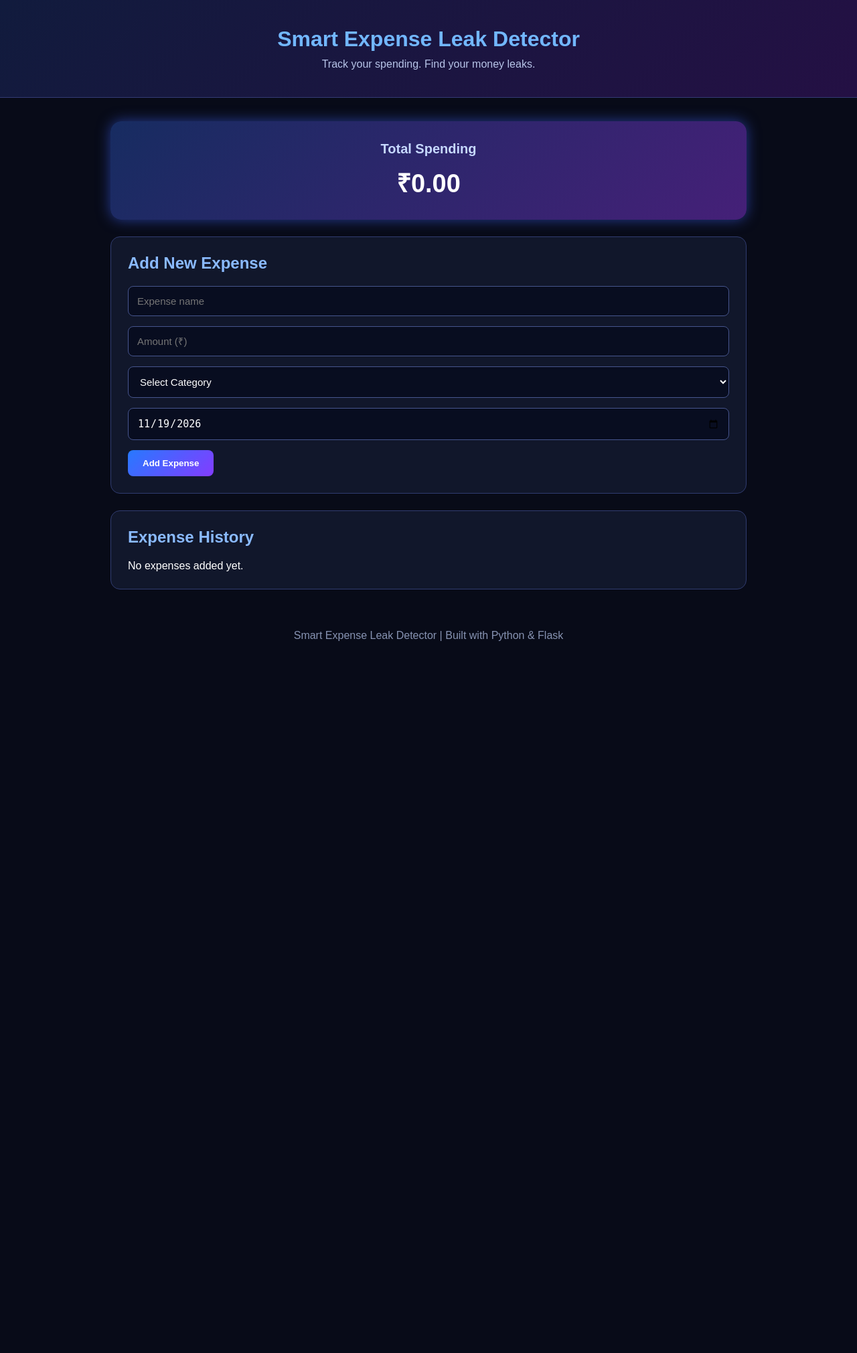
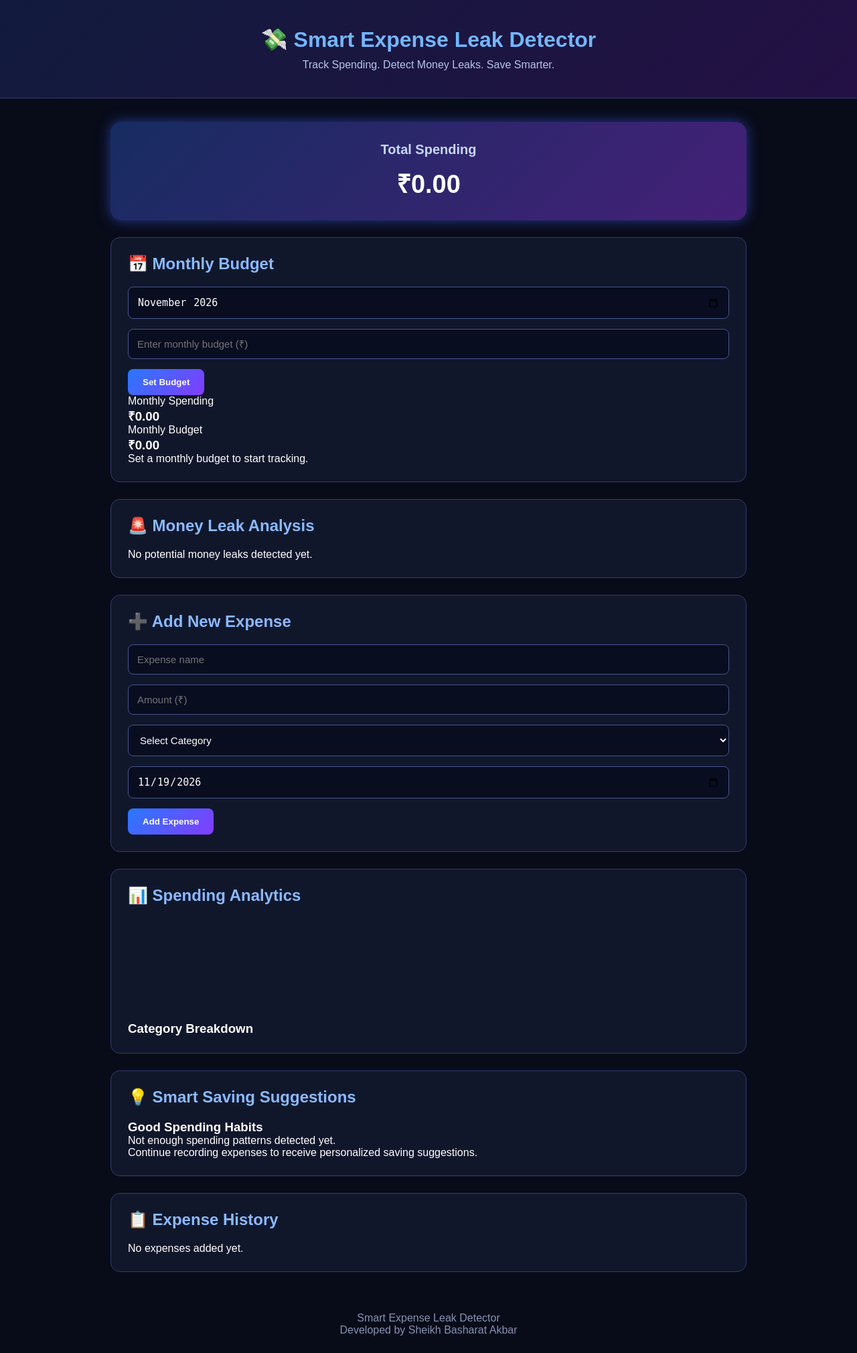
Before and after one commit to Xhkbasharat/Smart-Expense-Leak-Detector, a Flask app: page / in a window 1280 px wide. Shown: the whole page at 67% size. Before the commit the page ends 957 px from the top, so only its background shows below. Run offline with Flask 3, Linux system fonts and the light colour scheme; a map, chart or similar area stays blank.

Commit message:
Enhance index.html with new elements and styles
Updated HTML structure and content for improved clarity and user experience.

```diff
--- a/templates/index.html
+++ b/templates/index.html
@@ -1,9 +1,13 @@
 
 <!DOCTYPE html>
 <html lang="en">
+
 <head>
     <meta charset="UTF-8">
-    <meta name="viewport" content="width=device-width, initial-scale=1.0">
+
+    <meta name="viewport"
+          content="width=device-width, initial-scale=1.0">
+
     <title>Smart Expense Leak Detector</title>
 
     <link rel="stylesheet"
@@ -13,17 +17,20 @@
 <body>
 
 <header>
-    <h1>Smart Expense Leak Detector</h1>
-    <p>Track your spending. Find your money leaks.</p>
+    <h1>💸 Smart Expense Leak Detector</h1>
+    <p>Track Spending. Detect Money Leaks. Save Smarter.</p>
 </header>
 
 <main>
 
+    <!-- TOTAL SPENDING -->
     <section class="summary">
         <h2>Total Spending</h2>
         <h1>₹{{ "%.2f"|format(total) }}</h1>
     </section>
 
+
+    <!-- FLASH MESSAGES -->
     {% with messages = get_flashed_messages() %}
         {% if messages %}
             {% for message in messages %}
@@ -32,10 +39,135 @@
         {% endif %}
     {% endwith %}
 
+
+    <!-- MONTHLY BUDGET -->
+    <section class="card budget-card">
+
+        <h2>📅 Monthly Budget</h2>
+
+        <form action="{{ url_for('set_budget') }}"
+              method="POST">
+
+            <input type="month"
+                   name="month"
+                   value="{{ current_month }}"
+                   required>
+
+            <input type="number"
+                   name="amount"
+                   placeholder="Enter monthly budget (₹)"
+                   min="0.01"
+                   step="0.01"
+                   required>
+
+            <button type="submit">Set Budget</button>
+
+        </form>
+
+        <div class="budget-stats">
+
+            <div>
+                <p>Monthly Spending</p>
+                <h3>₹{{ "%.2f"|format(monthly_total) }}</h3>
+            </div>
+
+            <div>
+                <p>Monthly Budget</p>
+                <h3>₹{{ "%.2f"|format(budget_amount) }}</h3>
+            </div>
+
+        </div>
+
+        {% if budget_amount > 0 %}
+
+            {% if remaining >= 0 %}
+                <p>
+                    Remaining: ₹{{ "%.2f"|format(remaining) }}
+                </p>
+            {% else %}
+                <p>
+                    Overspent: ₹{{ "%.2f"|format(-remaining) }}
+                </p>
+            {% endif %}
+
+            <div class="budget-progress">
+
+                <div class="budget-progress-fill"
+                     style="width: {{ [budget_percentage, 100]|min }}%">
+                </div>
+
+            </div>
+
+            <p>{{ "%.1f"|format(budget_percentage) }}% of budget used</p>
+
+            {% if budget_percentage >= 100 %}
+                <p class="budget-alert danger">
+                    ⚠️ Monthly budget exceeded!
+                </p>
+
+            {% elif budget_percentage >= 80 %}
+                <p class="budget-alert warning">
+                    ⚠️ You are approaching your budget limit.
+                </p>
+
+            {% else %}
+                <p class="budget-alert safe">
+                    ✓ You are within your budget.
+                </p>
+            {% endif %}
+
+        {% else %}
+
+            <p>Set a monthly budget to start tracking.</p>
+
+        {% endif %}
+
+    </section>
+
+
+    <!-- MONEY LEAK DETECTION -->
+    <section class="card leak-card">
+
+        <h2>🚨 Money Leak Analysis</h2>
+
+        {% if leaks %}
+
+            {% for leak in leaks %}
+
+                <div class="leak-item">
+
+                    <h3>{{ leak.title }}</h3>
+
+                    <p>{{ leak.message }}</p>
+
+                    <strong>
+                        ₹{{ "%.2f"|format(leak.total) }}
+                    </strong>
+
+                    <small>
+                        {{ leak.count }} transactions
+                    </small>
+
+                </div>
+
+            {% endfor %}
+
+        {% else %}
+
+            <p>No potential money leaks detected yet.</p>
+
+        {% endif %}
+
+    </section>
+
+
+    <!-- ADD EXPENSE -->
     <section class="card">
-        <h2>Add New Expense</h2>
 
-        <form action="{{ url_for('add_expense') }}" method="POST">
+        <h2>➕ Add New Expense</h2>
+
+        <form action="{{ url_for('add_expense') }}"
+              method="POST">
 
             <input type="text"
                    name="title"
@@ -51,6 +183,7 @@
                    required>
 
             <select name="category" required>
+
                 <option value="">Select Category</option>
                 <option>Food</option>
                 <option>Transport</option>
@@ -58,6 +191,7 @@
                 <option>Bills</option>
                 <option>Entertainment</option>
                 <option>Other</option>
+
             </select>
 
             <input type="date"
@@ -67,51 +201,200 @@
             <button type="submit">Add Expense</button>
 
         </form>
+
     </section>
 
+
+    <!-- EXPENSE ANALYTICS -->
+    <section class="card analytics-card">
+
+        <h2>📊 Spending Analytics</h2>
+
+        <div class="chart-container">
+            <canvas id="expenseChart"></canvas>
+        </div>
+
+        <h3 class="analytics-heading">
+            Category Breakdown
+        </h3>
+
+        <div class="category-list">
+
+            {% for category in chart_labels %}
+
+                <div class="category-item">
+
+                    <span>{{ category }}</span>
+
+                    <strong>
+                        ₹{{ "%.2f"|format(chart_values[loop.index0]) }}
+                    </strong>
+
+                </div>
+
+            {% endfor %}
+
+        </div>
+
+    </section>
+
+
+    <!-- SMART SAVING SUGGESTIONS -->
+    <section class="card savings-card">
+
+        <h2>💡 Smart Saving Suggestions</h2>
+
+        {% for tip in saving_tips %}
+
+            <div class="saving-item">
+
+                <h3>{{ tip.title }}</h3>
+
+                <p>{{ tip.message }}</p>
+
+                <div class="saving-suggestion">
+                    {{ tip.suggestion }}
+                </div>
+
+            </div>
+
+        {% endfor %}
+
+    </section>
+
+
+    <!-- EXPENSE HISTORY -->
     <section class="card">
-        <h2>Expense History</h2>
+
+        <h2>📋 Expense History</h2>
 
         {% if expenses %}
+
             <div class="expense-list">
 
                 {% for expense in expenses %}
+
                     <div class="expense-item">
 
                         <div>
+
                             <h3>{{ expense.title }}</h3>
+
                             <p>{{ expense.category }}</p>
-                            <small>{{ expense.expense_date }}</small>
+
+                            <small>
+                                {{ expense.expense_date }}
+                            </small>
+
                         </div>
 
                         <div>
+
                             <strong>
                                 ₹{{ "%.2f"|format(expense.amount) }}
                             </strong>
 
-                            <form action="{{ url_for('delete_expense', expense_id=expense.id) }}"
-                                  method="POST">
-                                <button class="delete-btn" type="submit">
+                            <form
+                                action="{{ url_for('delete_expense', expense_id=expense.id) }}"
+                                method="POST">
+
+                                <button class="delete-btn"
+                                        type="submit">
                                     Delete
                                 </button>
+
                             </form>
+
                         </div>
 
                     </div>
+
                 {% endfor %}
 
             </div>
+
         {% else %}
+
             <p>No expenses added yet.</p>
+
         {% endif %}
 
     </section>
 
 </main>
 
+
 <footer>
-    <p>Smart Expense Leak Detector | Built with Python & Flask</p>
+    <p>Smart Expense Leak Detector</p>
+    <p>Developed by Sheikh Basharat Akbar</p>
 </footer>
+
+
+<script src="https://cdn.jsdelivr.net/npm/chart.js"></script>
+
+<script>
+    const labels = {{ chart_labels | tojson }};
+    const values = {{ chart_values | tojson }};
+
+    const canvas = document.getElementById("expenseChart");
+
+    if (canvas && labels.length > 0) {
+
+        new Chart(canvas, {
+
+            type: "doughnut",
+
+            data: {
+
+                labels: labels,
+
+                datasets: [{
+
+                    data: values,
+
+                    backgroundColor: [
+                        "#6366f1",
+                        "#8b5cf6",
+                        "#06b6d4",
+                        "#10b981",
+                        "#f59e0b",
+                        "#ef4444",
+                        "#ec4899"
+                    ],
+
+                    borderColor: "#11172b",
+                    borderWidth: 3
+
+                }]
+
+            },
+
+            options: {
+
+                responsive: true,
+                maintainAspectRatio: false,
+
+                plugins: {
+
+                    legend: {
+
+                        position: "bottom",
+
+                        labels: {
+                            color: "#e2e8f0",
+                            padding: 20
+                        }
+
+                    }
+
+                }
+
+            }
+
+        });
+
+    }
+</script>
 
 <script src="{{ url_for('static', filename='script.js') }}"></script>
 
```
